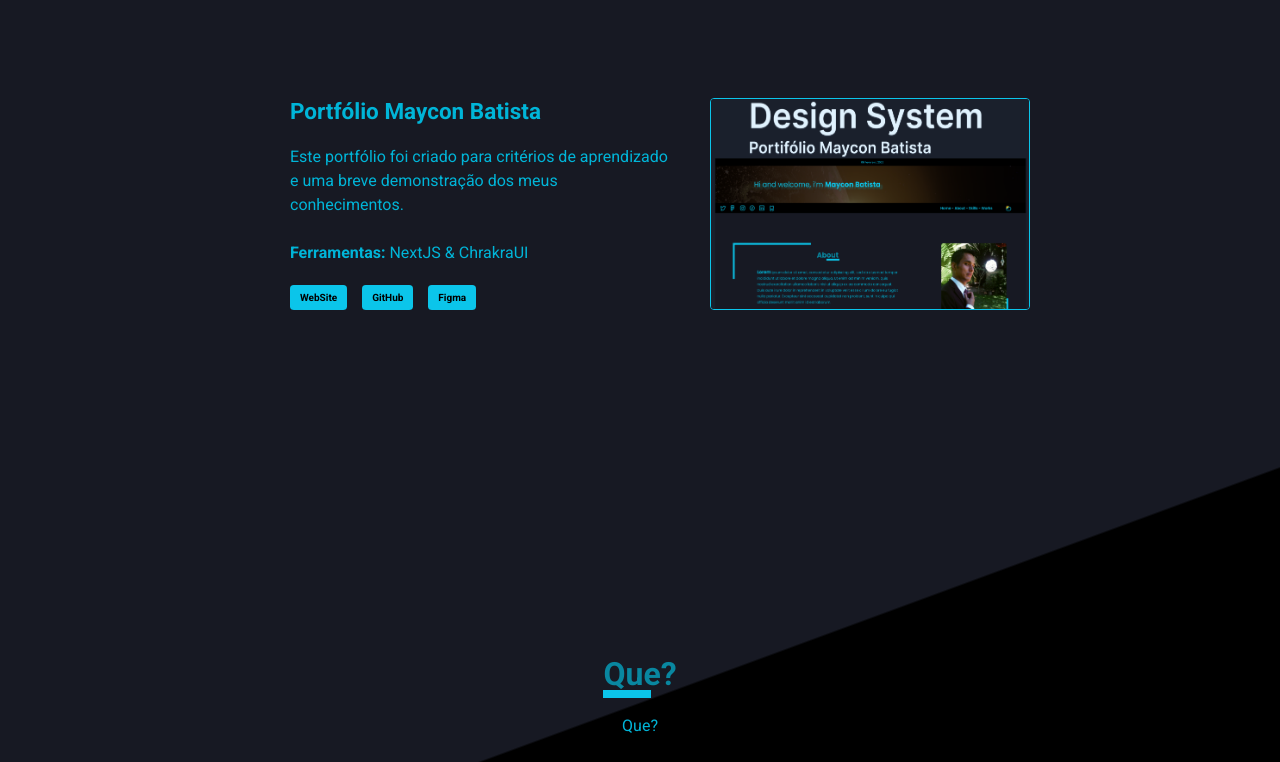
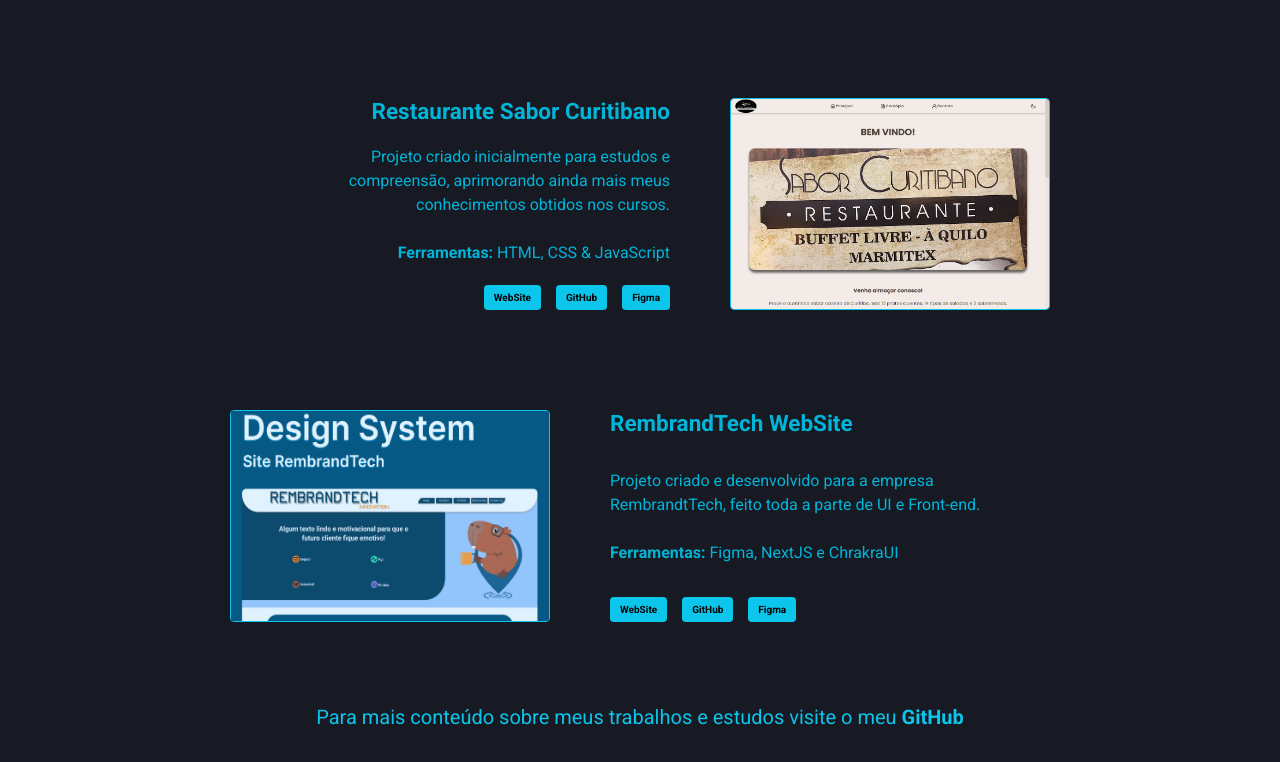
Before and after one commit to MayconTrix/MB-Portfolio, a Next.js app: page / in a window 1280 px wide. Shown: the part 1978-2740 px from the top of the page. Built offline with nearby package versions, Linux system fonts and the light colour scheme.

Commit message:
Update V0.4

```diff
--- a/src/components/Portfolio/components/PortfolioCard.tsx
+++ b/src/components/Portfolio/components/PortfolioCard.tsx
@@ -12,6 +12,7 @@
 
 interface PortfolioCardProps {
   direction: any;
+  textDirection: any;
   image: string;
   title: string;
   description: string;
@@ -36,15 +37,20 @@
             <Flex
               direction="column"
               color="cyan.500"
-              margin="0 4rem"
+              margin="0 6rem"
               justify="space-between"
+              textAlign={card.textDirection}
             >
               <Heading>{card.title}</Heading>
               <Text
                 width="38rem"
                 dangerouslySetInnerHTML={{ __html: card.description }}
               />
-              <Flex gap="1.5rem" fontWeight="bold">
+              <Flex
+                gap="1.5rem"
+                fontWeight="bold"
+                justifyContent={card.textDirection}
+              >
                 <Button
                   as={ReachLink}
                   href={card.webHref}
--- a/src/components/Portfolio/index.tsx
+++ b/src/components/Portfolio/index.tsx
@@ -1,4 +1,5 @@
-import { Box, Flex } from "@chakra-ui/react";
+import { Box, Flex, Text, Link as ReachLink } from "@chakra-ui/react";
+import Link from "next/link";
 import PortfolioCard from "./components/PortfolioCard";
 
 export function Portfolio() {
@@ -26,6 +27,17 @@
         </Box>
         <PortfolioCard />
       </Flex>
+      <Text color="cyan.400" fontSize="2rem">
+        Para mais conteúdo sobre meus trabalhos e estudos visite o meu{" "}
+        <Box
+          as={ReachLink}
+          fontWeight="bold"
+          href="https://github.com/MayconTrix"
+          isExternal
+        >
+          GitHub
+        </Box>
+      </Text>
     </Flex>
   );
 }
--- a/src/components/Que/index.tsx
+++ b/src/components/Que/index.tsx
@@ -13,7 +13,7 @@
       direction="column"
       gap="3rem"
     >
-      <Flex direction="column" alignItems="center" marginBottom="2rem">
+      <Flex direction="column" marginBottom="2rem">
         <Box as="text" color="cyan.700" fontSize="3.2rem" fontWeight="bold">
           Que?
           <Box position="relative">
--- a/src/components/Skills/index.tsx
+++ b/src/components/Skills/index.tsx
@@ -26,7 +26,7 @@
           </Box>
         </Box>
         <Text marginTop="1.6rem" color="cyan.500" textAlign="center">
-          Eu tenho um <strong>pouco de experiência</strong> com essas
+          Eu tenho um <strong>pouco de experiência</strong> com estas
           tecnologias.
           <br /> Para maiores informações,{" "}
           <Link
--- a/src/constants/portfolio.ts
+++ b/src/constants/portfolio.ts
@@ -1,13 +1,11 @@
 export const PORTFOLIO = [
   {
     direction: "row",
+    textDirection: "start",
     image: "/MyPortfolioCapa.png",
     title: "Portfólio Maycon Batista",
-
-    description: `Este portfólio foi criado para critérios de aprendizado e uma breve demonstração dos meus conhecimentos.
-      <br />
-      <br />
-      <b>Ferramentas:</b> NextJS & ChrakraUI`,
+    description: `Este portfólio foi criado para critérios de aprendizado e uma breve demonstração dos meus conhecimentos.<br /><br />
+      <b>Ferramentas:</b> Figma, NextJS e ChrakraUI`,
     webHref: "",
     gitHref: "https://github.com/MayconTrix/MB-Portfolio",
     figmaHref:
@@ -15,16 +13,25 @@
   },
   {
     direction: "row-reverse",
-    image: "/MyPortfolioCapa.png",
-    title: "Portfólio Maycon Batista",
-
-    description: `Este portfólio foi criado para critérios de aprendizado e uma breve demonstração dos meus conhecimentos.
-    <br />
-    <br />
-    <b>Ferramentas:</b> NextJS & ChrakraUI`,
+    textDirection: "end",
+    image: "/SaborCuritibano.png",
+    title: "Restaurante Sabor Curitibano",
+    description: `Projeto criado inicialmente para estudos e compreensão, aprimorando ainda mais meus conhecimentos obtidos nos cursos.<br /><br />
+    <b>Ferramentas:</b> HTML, CSS & JavaScript`,
+    webHref: "https://web-restaurant-one.vercel.app/",
+    gitHref: "https://github.com/MayconTrix/Restaurant-Website",
+    figmaHref: "",
+  },
+  {
+    direction: "row",
+    textDirection: "start",
+    image: "/CapaRembrandtech.png",
+    title: "RembrandTech WebSite",
+    description: `Projeto criado e desenvolvido para a empresa RembrandtTech, feito toda a parte de UI e Front-end.<br /><br />
+      <b>Ferramentas:</b> Figma, NextJS e ChrakraUI`,
     webHref: "",
-    gitHref: "https://github.com/MayconTrix/MB-Portfolio",
+    gitHref: "",
     figmaHref:
-      "https://www.figma.com/file/HvcpWyT1rSMKVN6cHcZ7Zo/My-Portfolio?t=PiJMLkpu4rpJly16-0",
+      "https://www.figma.com/file/CYd0xe7dnmgAjgGObuMwN9/Rembrandt-Design-System?node-id=0-1&t=fsjLtx5BiIYwUlwf-0",
   },
 ];
```
Also changed, not shown: public/CapaRembrandtech.png (added), public/SaborCuritibano.png (added).
